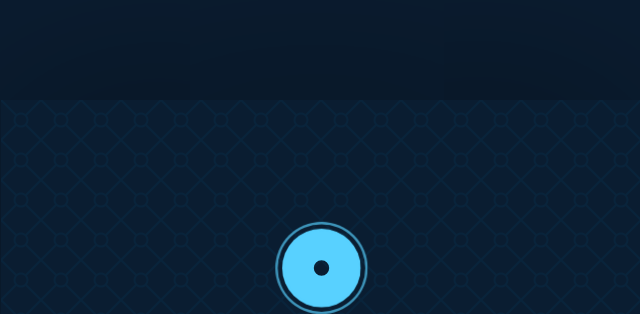
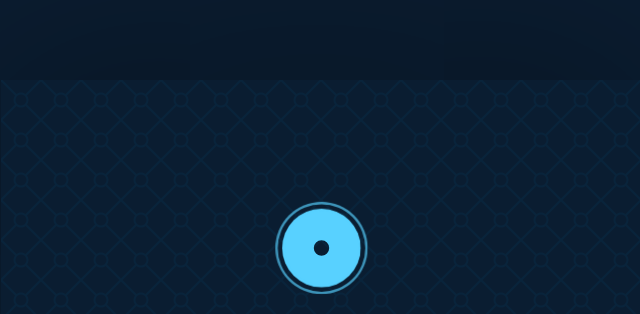
Before and after one commit to MahdiF/taptaptap, a plain HTML site: page play/index.html in a window 1280 px wide. Shown: the top 314 px of the page, without its empty margins (319-959 px from the left). Drawn offline with Linux system fonts and the light colour scheme.

Commit message:
ui fixes

```diff
--- a/play/style.css
+++ b/play/style.css
@@ -64,9 +64,11 @@ hr {
   width: 100%;
   max-width: 640px;
   height: 640px;
-  margin: 100px auto;
   box-shadow: 0 0 250px 0 rgba(0,0,0,0.4);
-  position: relative;
+  position: absolute;
+  top: 50%;
+  left: 50%;
+  transform: translate(-50%,-50%);
 }
 
 .fixed-100w-wrapper {
```
Also changed, not shown: index.html (+4 -3 lines).
